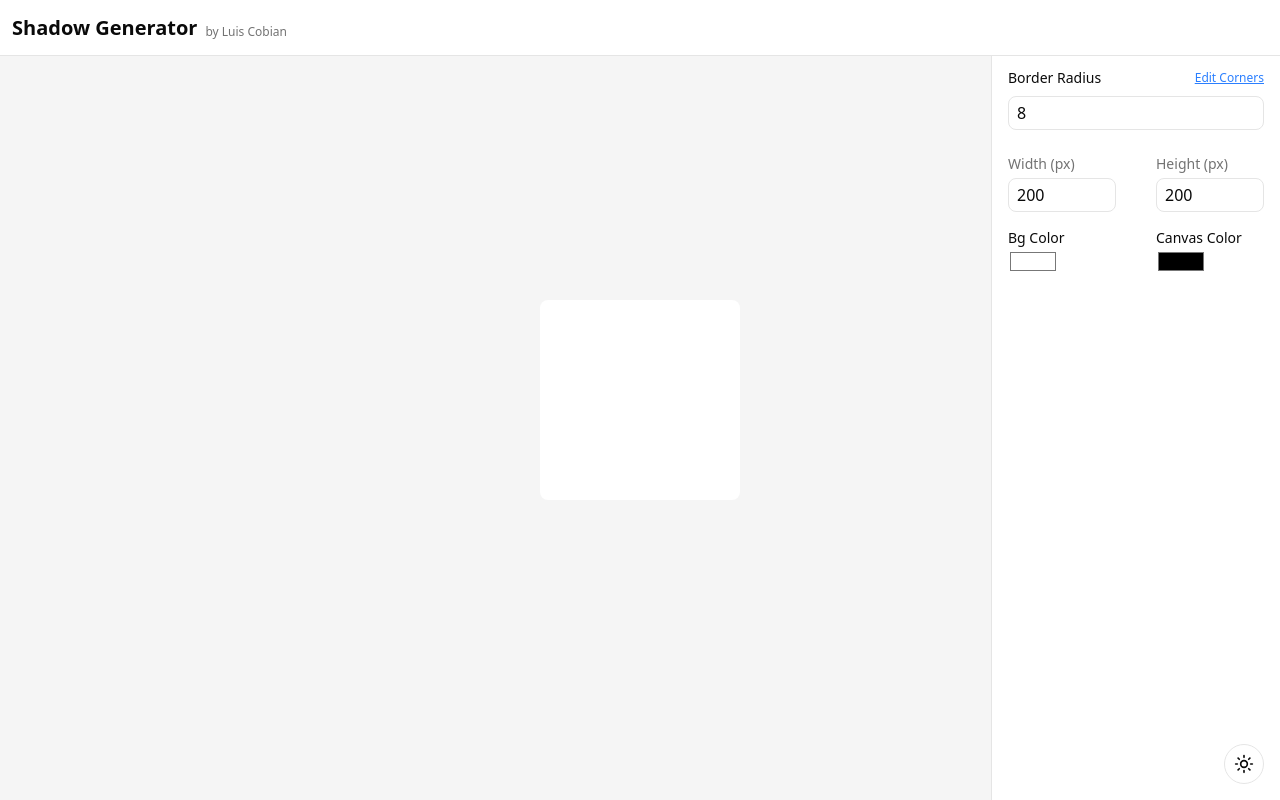
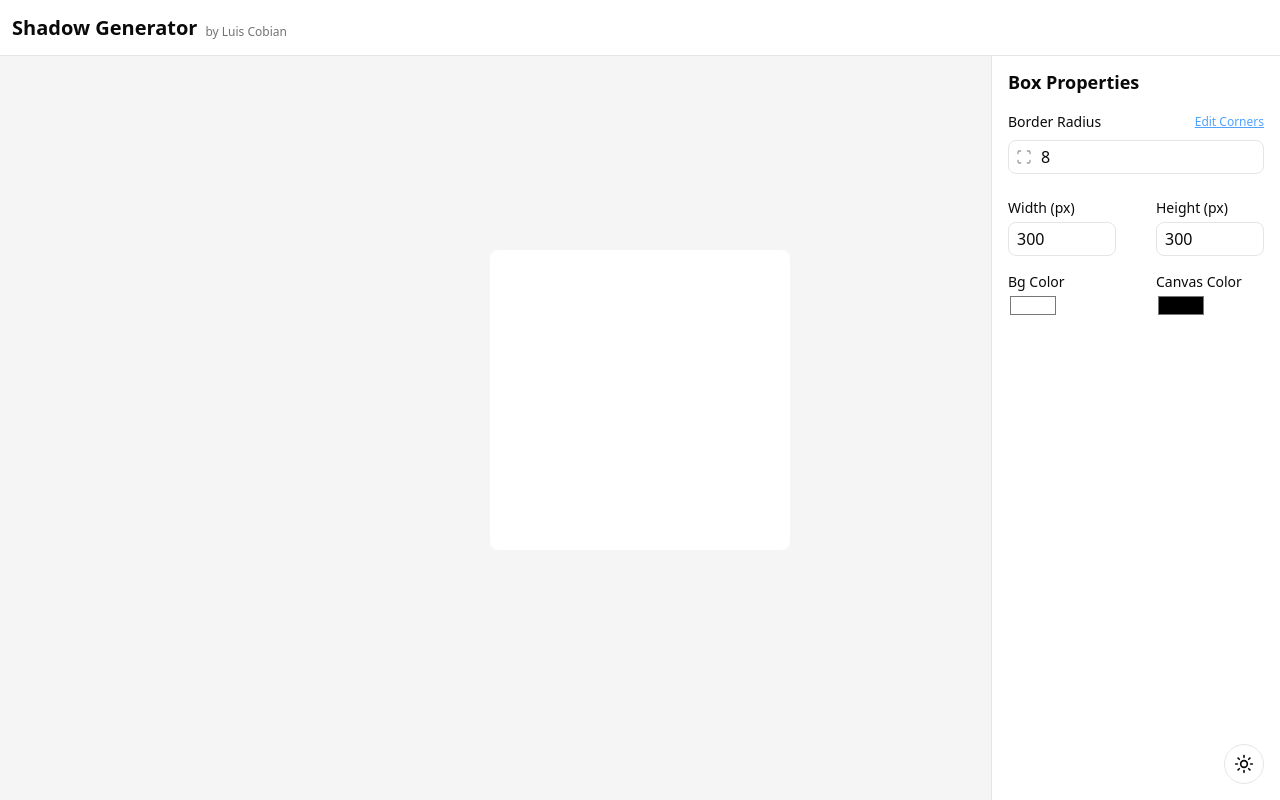
Before and after one commit to IsluCobian/shadows, a Next.js app: page / in a window 1280 px wide. Built offline with nearby package versions, Linux system fonts and the light colour scheme.

Commit message:
feat: update BoxControls and BorderRadiusControl for improved

```diff
--- a/src/app/page.tsx
+++ b/src/app/page.tsx
@@ -6,8 +6,8 @@ import { useState } from "react"
 
 export default function Home() {
   const [boxStyles, setBoxStyles] = useState({
-    width: 200,
-    height: 200,
+    width: 300,
+    height: 300,
     backgroundColor: "#ffffff",
     borderRadius: {
       topLeft: 8,
--- a/src/components/BorderRadiusControl.tsx
+++ b/src/components/BorderRadiusControl.tsx
@@ -1,5 +1,8 @@
 import React, { useRef, useState } from "react"
 import DraggableInput from "./DraggableInput"
+import { Scan } from "lucide-react"
+import { Icons } from "./Icons"
+import { cn } from "@/lib/utils"
 
 type Radius = {
   topLeft: number
@@ -11,6 +14,13 @@ type Radius = {
 type Props = {
   value: Radius
   onChange: (newRadius: Radius) => void
+}
+
+const IconRotation = {
+  topLeft: "",
+  topRight: "rotate-90",
+  bottomRight: "rotate-180",
+  bottomLeft: "rotate-270",
 }
 
 export default function BorderRadiusControl({ value, onChange }: Props) {
@@ -37,18 +47,25 @@ export default function BorderRadiusControl({ value, onChange }: Props) {
       <div className="flex items-center justify-between">
         <label className="text-sm font-medium">Border Radius</label>
         <button
-          className="text-xs text-blue-500 underline dark:text-blue-400"
+          className="text-xs text-blue-400 underline"
           onClick={() => setExpanded(!expanded)}
         >
           {expanded ? "Collapse" : "Edit Corners"}
         </button>
       </div>
-
-      <DraggableInput
-        value={sharedValue || 0}
-        onChange={updateAll}
-        className="text-foreground w-full cursor-ew-resize rounded-md border px-2 py-1 text-base"
-      />
+      <div className="relative">
+        <Scan className="text-muted-foreground/70 absolute top-1/2 left-2 size-4 -translate-y-1/2" />
+        <DraggableInput
+          value={sharedValue || 0}
+          onChange={updateAll}
+          className="text-foreground w-full cursor-ew-resize rounded-md border px-2 py-1 pl-8 text-base"
+        />
+        {!allEqual && (
+          <span className="bg-card text-muted-foreground absolute top-1/2 left-8 -translate-y-1/2">
+            Mixed
+          </span>
+        )}
+      </div>
       <div
         className="grid grid-rows-[0fr] overflow-hidden transition-all duration-400 ease-in-out data-open:grid-rows-[1fr]"
         data-open={expanded ? "" : undefined}
@@ -56,16 +73,21 @@ export default function BorderRadiusControl({ value, onChange }: Props) {
         <div className="min-h-0">
           <div className="grid grid-cols-2 gap-2 text-sm">
             {(
-              ["topLeft", "topRight", "bottomRight", "bottomLeft"] as const
+              ["topLeft", "topRight", "bottomLeft", "bottomRight"] as const
             ).map((corner) => (
-              <label key={corner} className="flex flex-col">
-                {corner.replace(/([A-Z])/g, " $1")}
+              <label key={corner} className="relative">
+                <Icons.Corner
+                  className={cn(
+                    "text-muted-foreground/70 absolute top-1/2 left-2 size-4 -translate-y-1/2 p-0.5",
+                    IconRotation[corner]
+                  )}
+                />
                 <DraggableInput
                   value={value[corner]}
                   onChange={(newVal) =>
                     onChange({ ...value, [corner]: newVal })
                   }
-                  className="text-foreground w-full cursor-ew-resize rounded-md border px-2 py-1 text-base"
+                  className="text-foreground w-full cursor-ew-resize rounded-md border px-2 py-1 pl-8 text-base"
                 />
               </label>
             ))}
--- a/src/components/BoxControls.tsx
+++ b/src/components/BoxControls.tsx
@@ -1,4 +1,3 @@
-import { useRef } from "react"
 import BorderRadiusControl from "./BorderRadiusControl"
 import DraggableInput from "./DraggableInput"
 
@@ -33,6 +32,7 @@ interface BoxControlsProps {
 export default function BoxControls({ styles, setStyles }: BoxControlsProps) {
   return (
     <div className="flex w-64 flex-col gap-4">
+      <h3 className="text-lg font-bold">Box Properties</h3>
       <BorderRadiusControl
         value={styles.borderRadius}
         onChange={(newRadius) =>
@@ -41,7 +41,9 @@ export default function BoxControls({ styles, setStyles }: BoxControlsProps) {
       />
       <div className="text-muted-foreground flex items-center justify-between gap-10 text-sm">
         <label className="flex flex-1/2 flex-col gap-1">
-          Width (px)
+          <span className="text-foreground text-sm font-medium">
+            Width (px)
+          </span>
           <DraggableInput
             max={1000}
             value={styles.width}
@@ -51,7 +53,9 @@ export default function BoxControls({ styles, setStyles }: BoxControlsProps) {
         </label>
 
         <label className="flex flex-1/2 flex-col gap-1">
-          Height (px)
+          <span className="text-foreground text-sm font-medium">
+            Height (px)
+          </span>
           <DraggableInput
             max={1000}
             value={styles.height}
@@ -62,7 +66,7 @@ export default function BoxControls({ styles, setStyles }: BoxControlsProps) {
       </div>
       <div className="flex items-center justify-between gap-10 text-sm">
         <label className="flex w-full flex-col">
-          Bg Color
+          <span className="text-foreground text-sm font-medium">Bg Color</span>
           <input
             type="color"
             value={styles.backgroundColor}
@@ -72,7 +76,9 @@ export default function BoxControls({ styles, setStyles }: BoxControlsProps) {
           />
         </label>
         <label className="flex w-full flex-col">
-          Canvas Color
+          <span className="text-foreground text-sm font-medium">
+            Canvas Color
+          </span>
           <input
             type="color"
             value={styles.canvasColor}
--- /dev/null
+++ b/src/components/Icons.tsx
@@ -0,0 +1,18 @@
+type IconProps = React.HTMLAttributes<SVGElement>
+
+export const Icons = {
+  Corner: (props: IconProps) => (
+    <svg
+      xmlns="http://www.w3.org/2000/svg"
+      viewBox="0 0 24 24"
+      fill="none"
+      stroke="currentColor"
+      strokeWidth="2"
+      strokeLinecap="round"
+      strokeLinejoin="round"
+      {...props}
+    >
+      <path d="M2 21v-9a9 9 0 0 1 9-9h11" />
+    </svg>
+  ),
+}
```
